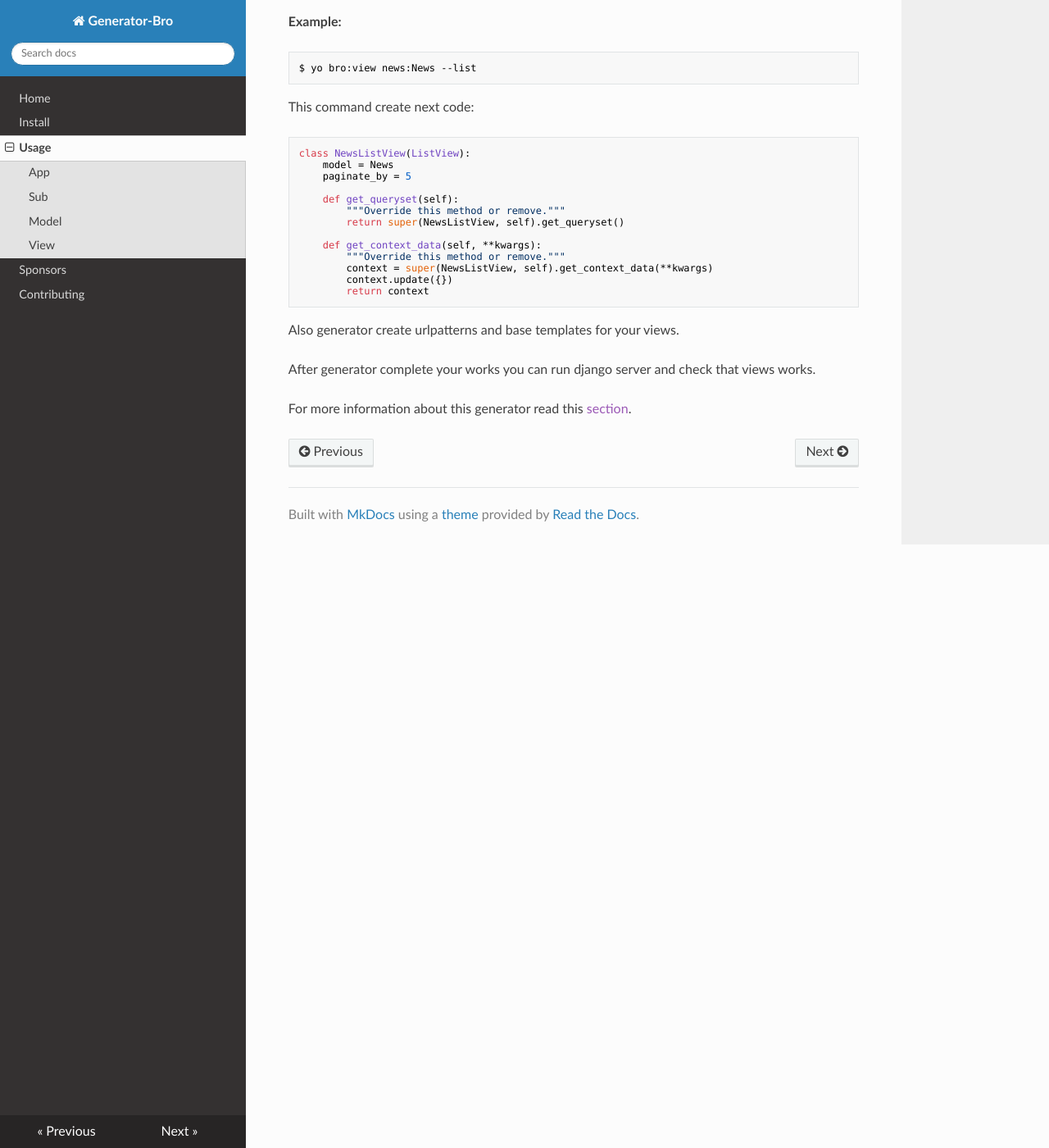
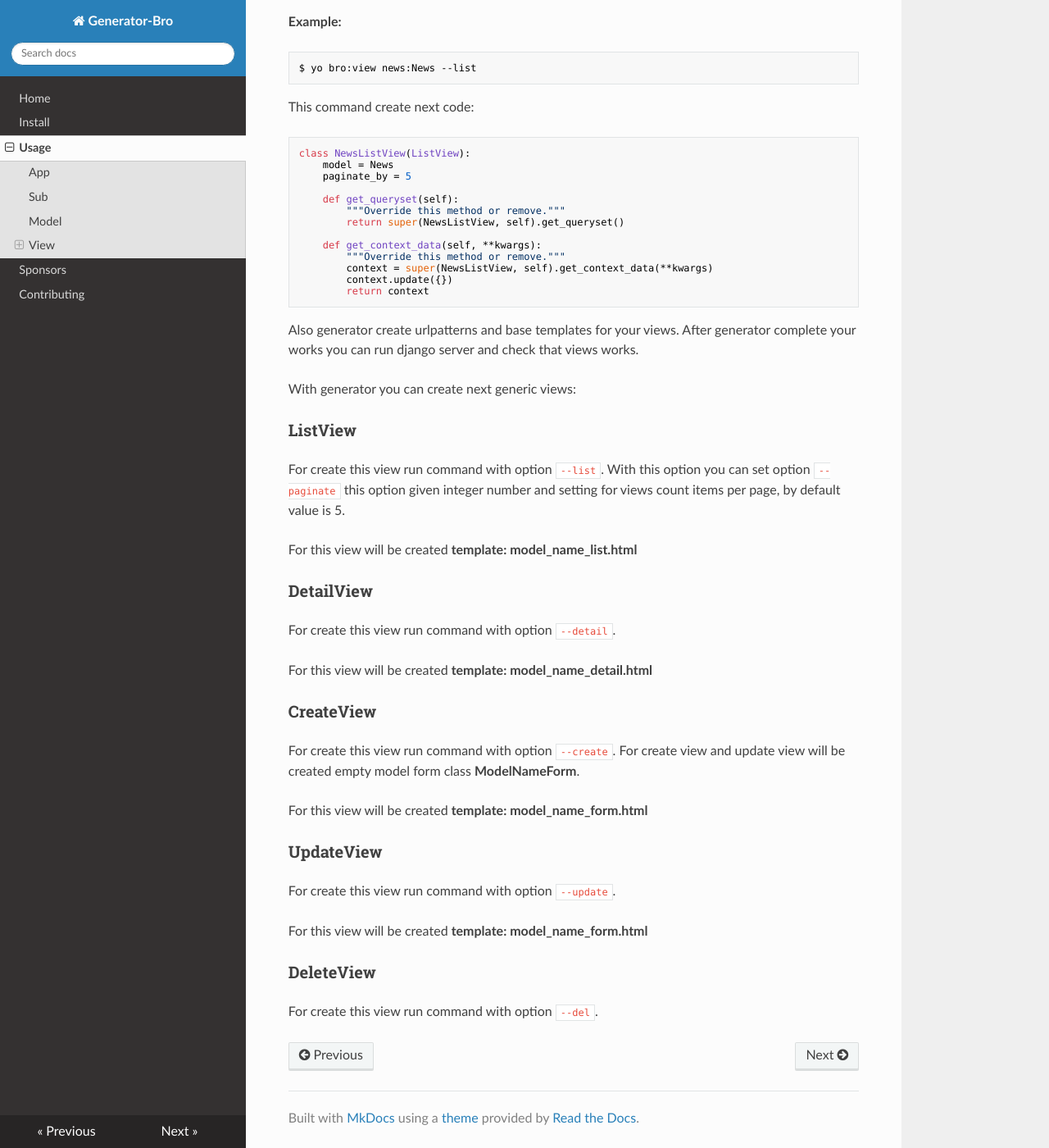
Before and after one commit to lutowolk/generator-bro, an MkDocs documentation site: the page built from docs/usage.md, in a window 1280 px wide and 1400 px high, scrolled down 3978 px. Shown: the whole window at 82% size. Built offline with MkDocs 1.6.1, drawn with Linux system fonts in a browser that asks for light colours; nearby versions of some CDN libraries; old or Windows-style settings are respelled for this version of MkDocs.

Commit message:
BG-19: write docs for view generator section

````diff
--- a/docs/usage.md
+++ b/docs/usage.md
@@ -211,9 +211,38 @@ class NewsListView(ListView):
         return context
 ```
 
-Also generator create urlpatterns and base templates for your views.
+Also generator create urlpatterns and base templates for your views. After
+generator complete your works you can run django server and check that views works.
 
-After generator complete your works you can run django server and check that
-views works.
+With generator you can create next generic views:
 
-For more information about this generator read this [section]().
+### ListView
+
+For create this view run command with option `--list`. With this option you can
+set option `--paginate` this option given integer number and setting for views
+count items per page, by default value is 5.
+
+For this view will be created **template: model_name_list.html**
+
+### DetailView
+
+For create this view run command with option `--detail`.
+
+For this view will be created **template: model_name_detail.html**
+
+### CreateView
+
+For create this view run command with option `--create`. For create view and
+update view will be created empty model form class **ModelNameForm**.
+
+For this view will be created **template: model_name_form.html**
+
+### UpdateView
+
+For create this view run command with option `--update`.
+
+For this view will be created **template: model_name_form.html**
+
+### DeleteView
+
+For create this view run command with option `--del`.
````
